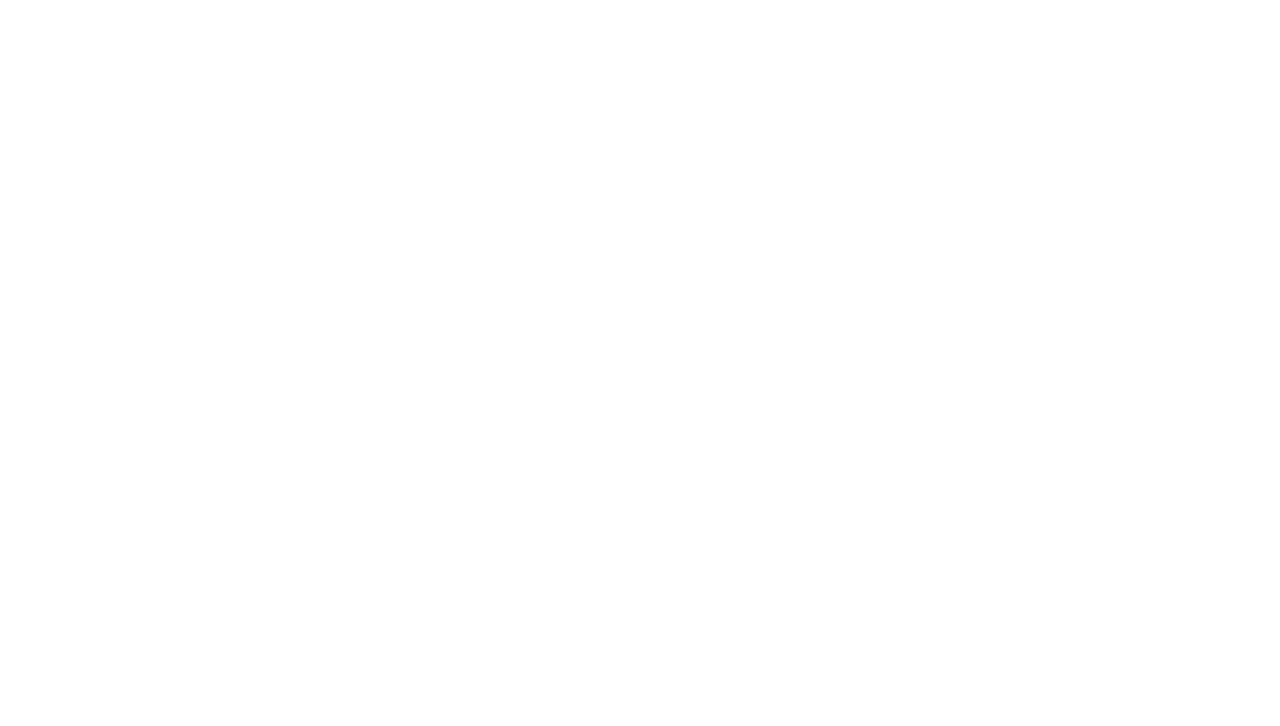
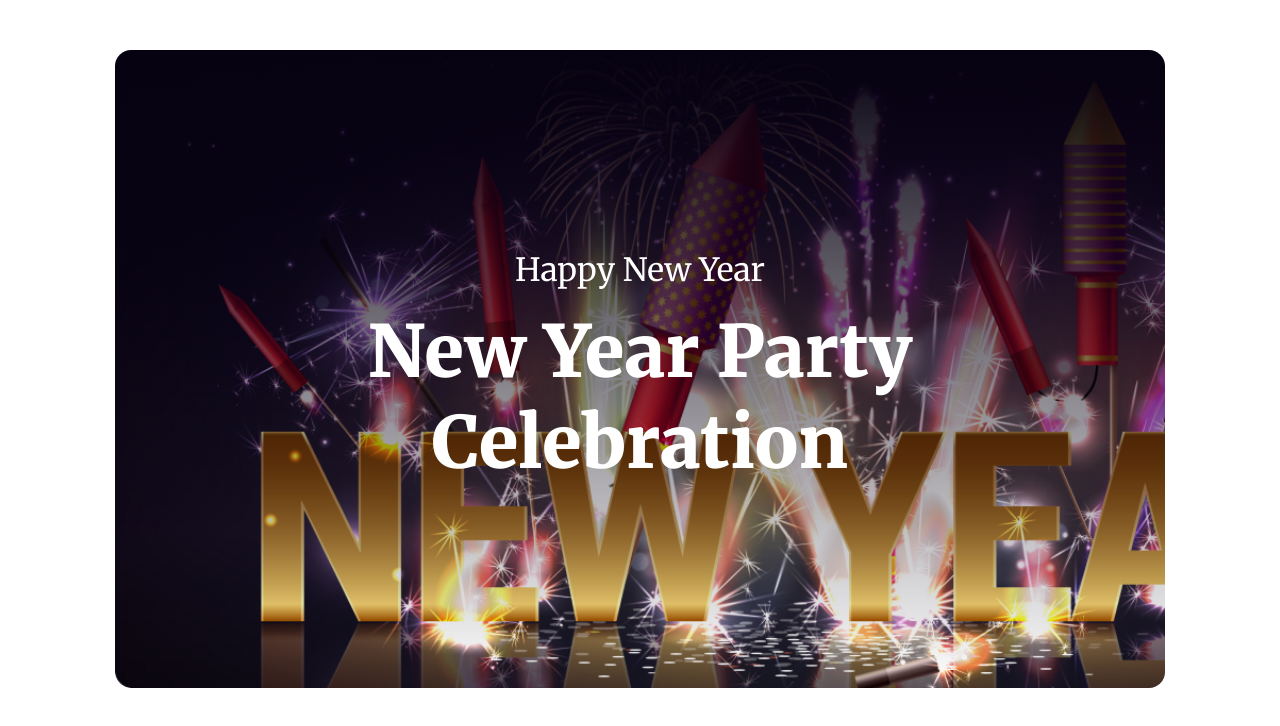
Before and after one commit to Afroza5848/B9A1-New-Year-New-Mission-main, a plain HTML site: page index.html in a window 1280 px wide. Drawn offline with Linux system fonts and the light colour scheme.

Commit message:
added banner section

```diff
--- a/index.html
+++ b/index.html
@@ -4,9 +4,17 @@
     <meta charset="UTF-8">
     <meta name="viewport" content="width=device-width, initial-scale=1.0">
     <title>My First Assignment</title>
+    <link rel="stylesheet" href="styles/style.css">
 </head>
 <body>
-
+    <header>
+        <div class="container banner">
+            <div class="banner-text">
+                <h5>Happy New Year</h5>
+                <h2>New Year Party Celebration</h2>
+            </div>
+        </div>
+    </header>
 
 </body>
 </html>
--- a/styles/style.css
+++ b/styles/style.css
@@ -0,0 +1,47 @@
+@import url('https://fonts.googleapis.com/css2?family=Inter:wght@100;200;300;400;500;600;700;800;900&family=Merriweather:wght@300;400;700;900&display=swap');
+
+*{
+    margin: 0;
+    padding: 0;
+}
+h1,h2,h3,h4,h5,h6{
+    font-family: 'Merriweather', serif;
+}
+body{
+    font-family: 'Inter', sans-serif;
+}
+/* header style */
+header{
+    padding: 50px 0;
+}
+header .container{
+    width: 82%;
+    max-width: 1320px;
+    margin: 0 auto;
+}
+header .banner{
+    /* background-image: url('../resources/Banner-Image.png'); */
+    background-repeat: no-repeat;
+    background-position: center;
+    padding: 200px 0px;
+    border-radius: 16px;
+    background: linear-gradient(180deg, #070211 0%, rgba(7, 2, 17, 0.00) 100%),url('../resources/Banner-Image.png');
+    background-size: cover;
+
+}
+header .banner .banner-text{
+    width: 632px;
+    margin: 0 auto;
+    text-align: center;
+}
+header .banner .banner-text h5{
+    color: #fff;
+    font-size: 32px;
+    font-weight: 400;
+    margin-bottom: 16px;
+}
+header .banner .banner-text h2{
+    color: #fff;
+    font-size: 72px;
+    font-weight: 900;
+}
```
Also changed, not shown: resources/Banner-Image.png (renamed from resources/Banner Image.png).
